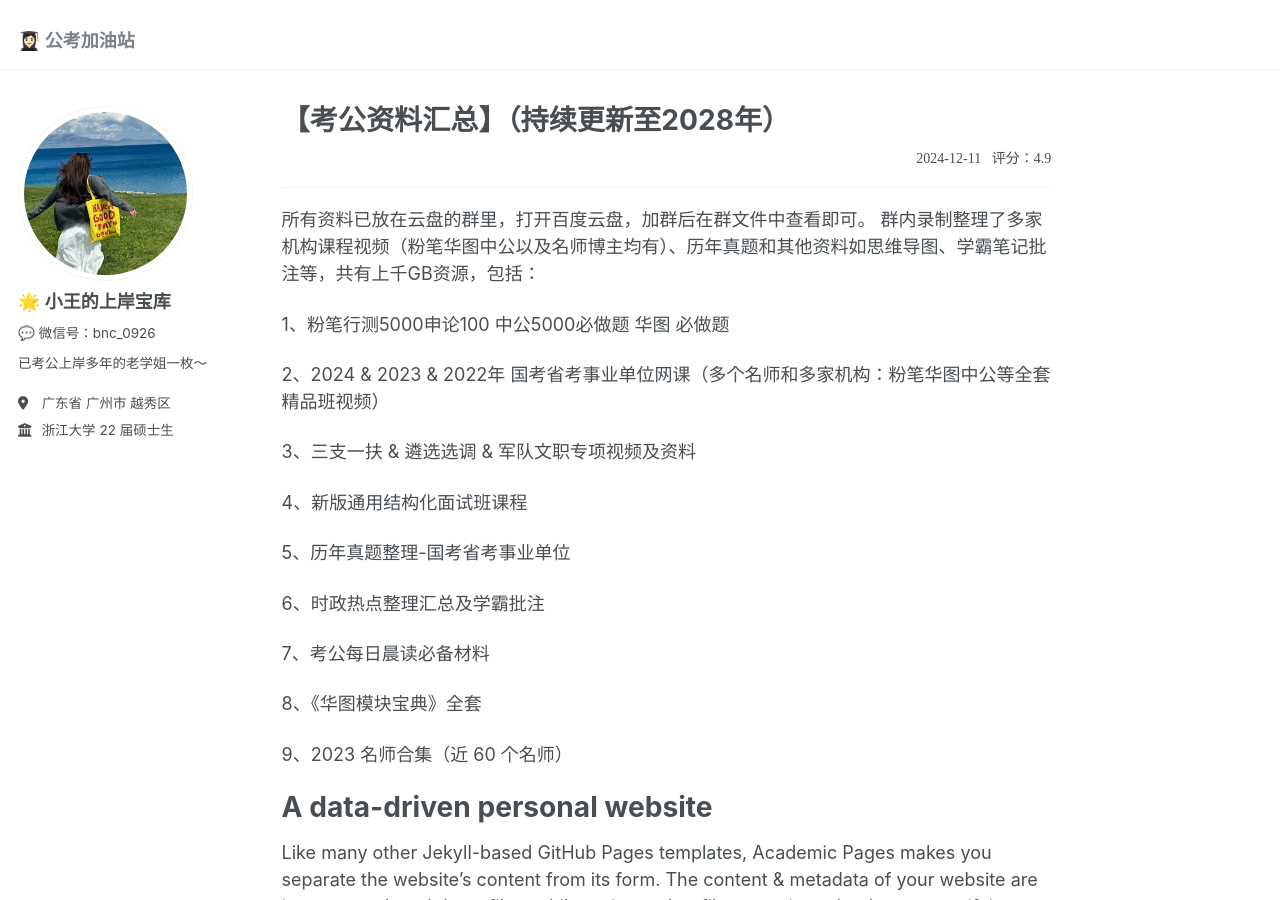
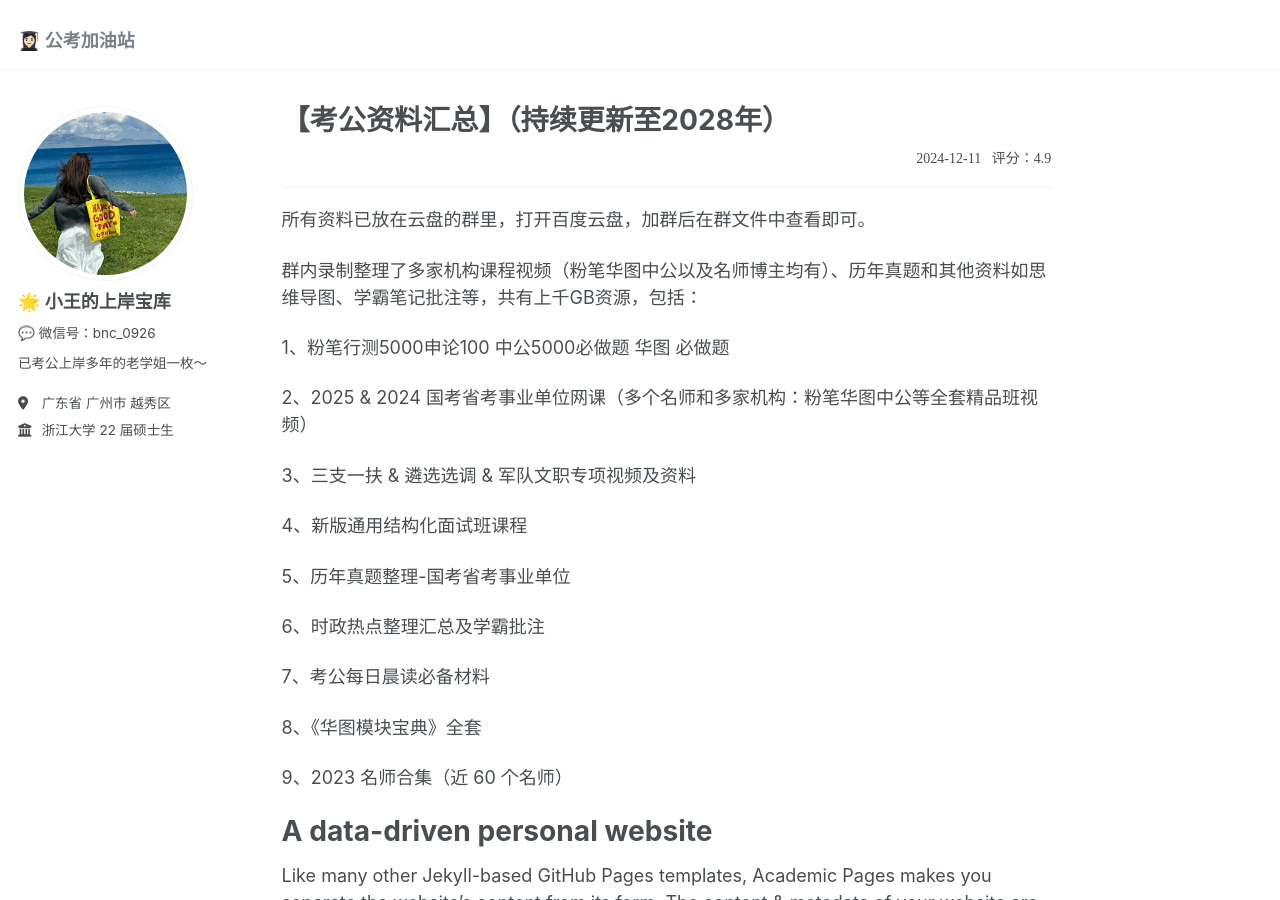
Before and after one commit to KnowledgeStoreVIP/GkStoreVIP.github.io, a Jekyll site: the page built from _pages/about.md, in a window 1280 px wide and 900 px high. Built offline with Jekyll 4.4.1, drawn with Linux system fonts in a browser that asks for light colours.

Commit message:
Update about.md

```diff
--- a/_pages/about.md
+++ b/_pages/about.md
@@ -14,11 +14,12 @@ redirect_from:
 ------
 
 所有资料已放在云盘的群里，打开百度云盘，加群后在群文件中查看即可。
+
 群内录制整理了多家机构课程视频（粉笔华图中公以及名师博主均有）、历年真题和其他资料如思维导图、学霸笔记批注等，共有上千GB资源，包括：
 
 1、粉笔行测5000申论100 中公5000必做题 华图 必做题
 
-2、2024 & 2023 & 2022年 国考省考事业单位网课（多个名师和多家机构：粉笔华图中公等全套精品班视频）
+2、2025 & 2024 国考省考事业单位网课（多个名师和多家机构：粉笔华图中公等全套精品班视频）
 
 3、三支一扶 & 遴选选调 & 军队文职专项视频及资料
 
```
